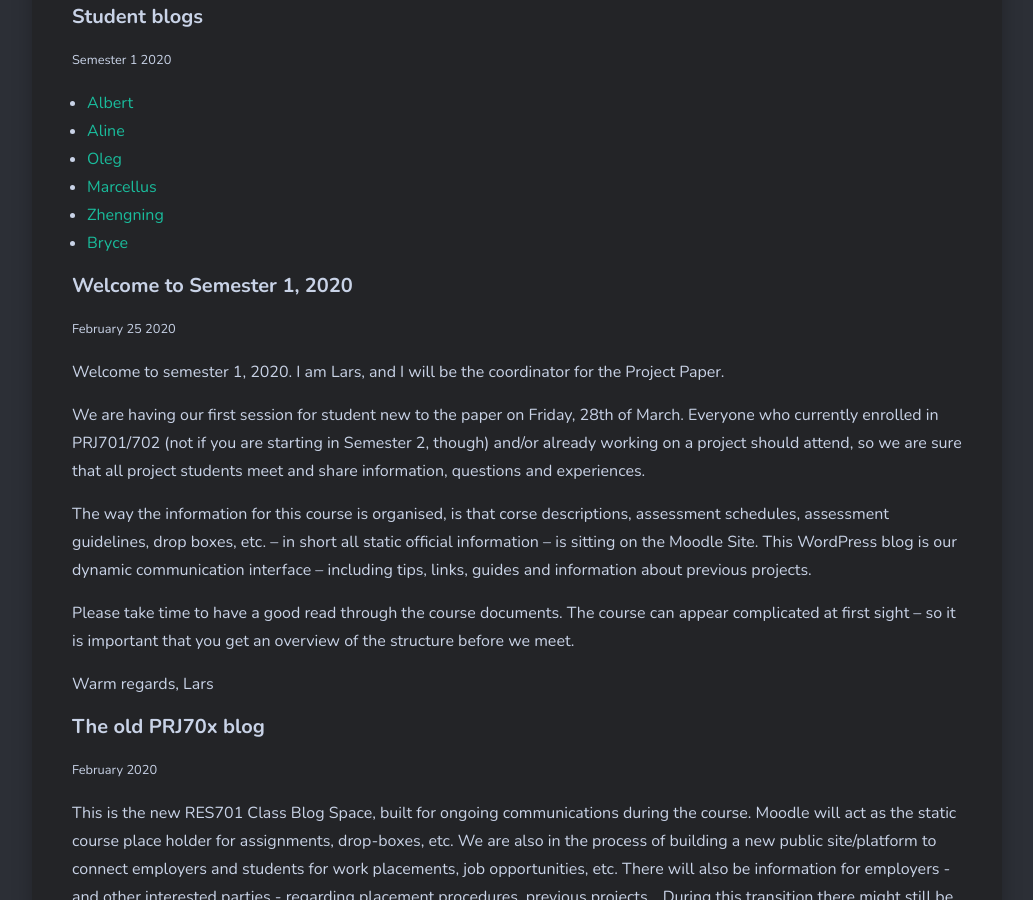
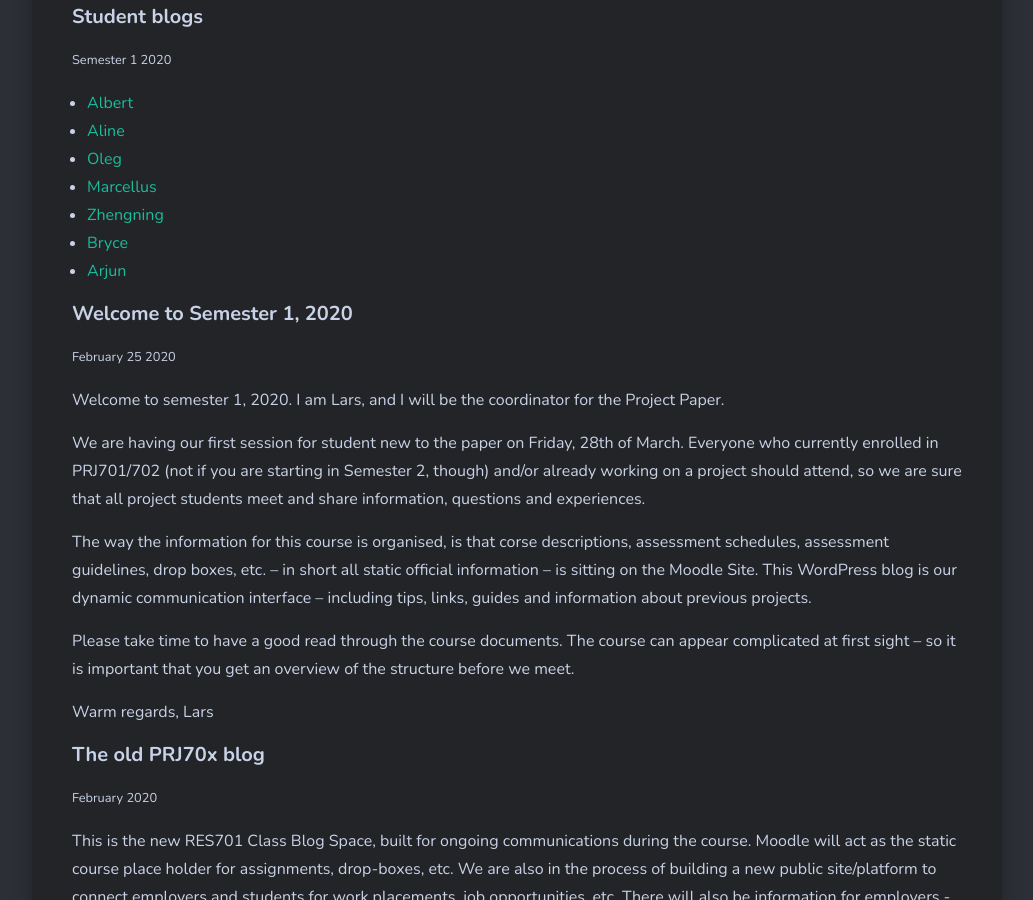
Before and after one commit to larsoliverdam/nmit, a Jekyll site: the page built from _pages/PRJ70x.md, in a window 1280 px wide and 900 px high, scrolled down 866 px. Shown: the whole window, without its empty margins (123-1156 px from the left). Built offline with Jekyll 4.4.1, drawn with Linux system fonts in a browser that asks for light colours; nearby versions of some CDN libraries; comment, search, counter and statistics services are not loaded.

Commit message:
add blogs

```diff
--- a/_pages/PRJ70x.md
+++ b/_pages/PRJ70x.md
@@ -14,6 +14,7 @@ image: 01.jpg
 * [Marcellus](http://itmarcellus.school.blog/category/prj702-it-project/)
 * [Zhengning](https://prj701553549552.wordpress.com)
 * [Bryce](https://bjrowedev.github.io/projectjournal/)
+* [Arjun](https://itproject2020arjunmadhavankutty.wordpress.com/)
 
 #### Welcome to Semester 1, 2020
 <small>February 25 2020</small>
```
